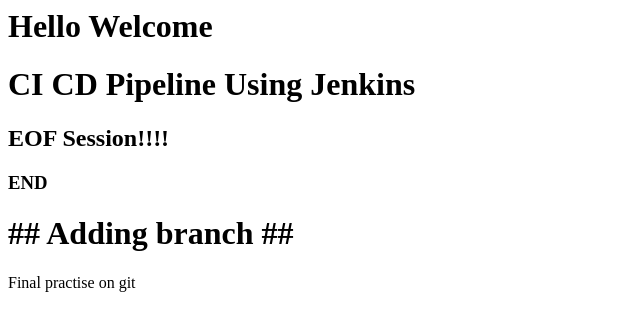
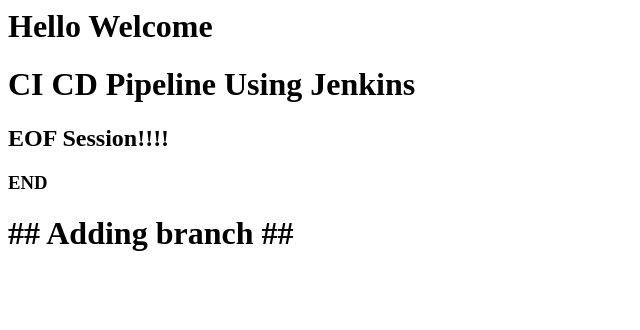
Before and after one commit to venkateshprageeth/Jenkins-CI-CD, a plain HTML site: page index.html in a window 1280 px wide. Shown: the whole page, without its empty margins (0-640 px from the left). Drawn offline with Linux system fonts and the light colour scheme.

Commit message:
revoking

```diff
--- a/index.html
+++ b/index.html
@@ -3,4 +3,3 @@
 <h2> EOF Session!!!! </h2>
 <h3> END </h3>
 <h1>## Adding branch ##</h1>
-Final practise on git
```
